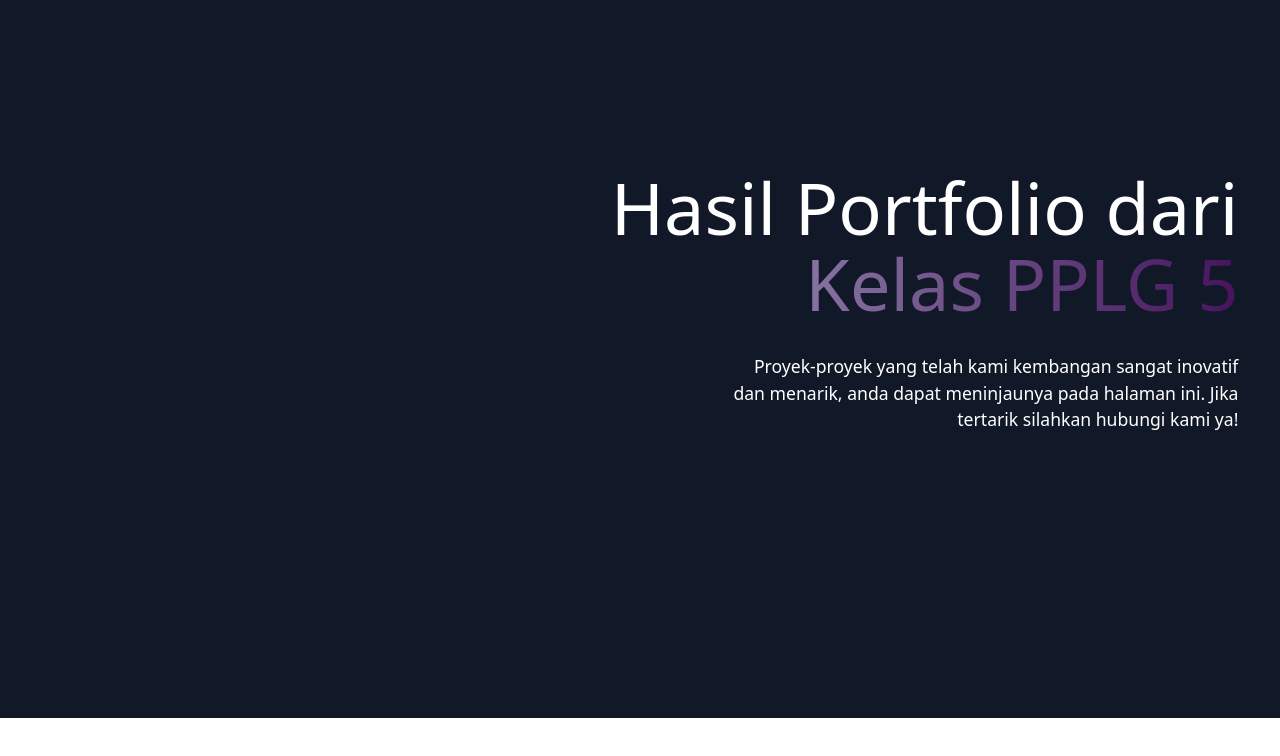
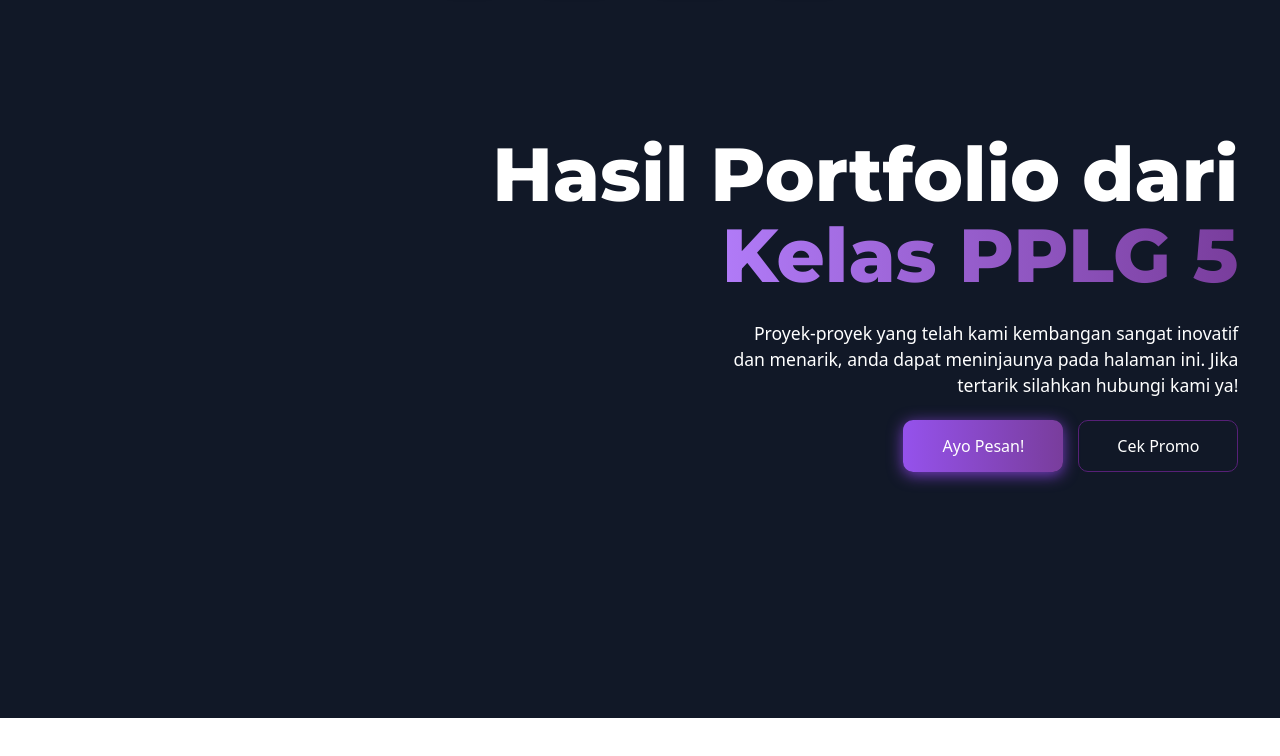
Before and after one commit to pengembanganperangkatlunakgim5/pengembanganperangkatlunakgim5.github.io, a plain HTML site: page portfolio.html in a window 1280 px wide. Shown: the part 82-838 px from the top of the page. Drawn offline with nearby package versions, Linux system fonts and the light colour scheme.

Commit message:
Menambahkan font dan membuat tombol dibawah subjudul

```diff
--- a/portfolio.css
+++ b/portfolio.css
@@ -1,6 +1,11 @@
 body {
   height: 1000px;
   overflow-x: hidden;
+}
+/* font */
+@font-face {
+  font-family: "montserrat";
+  src: url(./font/Montserrat-ExtraBold.ttf) format(TrueType);
 }
 /* style header */
 .background-header {
@@ -14,7 +19,7 @@ body {
   height: auto;
   color: white;
   flex-direction: column;
-  margin-top: calc(100vh / 3.4);
+  margin-top: calc(100vh / 4);
   text-align: right;
   margin-right: 2.6rem;
   justify-content: end;
@@ -23,19 +28,55 @@ body {
 /* style judul */
 .judul .kelas {
   display: inline-block;
-  background-image: linear-gradient(to left, rgb(70, 20, 94), rgb(135, 115, 161));
+  background-image: linear-gradient(to left, rgb(121, 61, 156), rgb(177, 123, 248));
   background-clip: text;
   -webkit-text-fill-color: transparent;
   margin-top: -2rem;
 }
 .judul h1 {
-  font-size: 4.5em;
+  font-size: 4.7em;
+  font-family: montserrat;
 }
 /* style subjudul */
 .subjudul {
-  margin-top: 1rem;
+  margin-top: 0.5rem;
   padding-left: 45rem;
 }
 .subjudul p {
   font-size: 1.1em;
 }
+/* tombol */
+.bagian-tombol {
+  display: flex;
+  flex-direction: row;
+  justify-content: end;
+  margin-top: 1.3rem;
+}
+.tombol {
+  width: 10em;
+  height: 3.3em;
+  display: flex;
+}
+.tombol p {
+  margin: auto;
+}
+.pesan {
+  margin-right: 15px;
+  background-image: linear-gradient(to left, rgb(121, 61, 156), rgb(149, 82, 236));
+  border-radius: 10px;
+  box-shadow: 0 3px 15px rgb(120, 61, 197);
+  transition: 0.6s;
+}
+.pesan:hover {
+  transform: translateY(-5px) scale(1.05);
+  box-shadow: 0 5px 15px rgb(120, 61, 197);
+}
+
+.promo {
+  border-radius: 10px;
+  border: 1px solid rgb(87, 32, 119);
+  transition: 0.6s;
+}
+.promo:hover {
+  background-color: rgb(149, 66, 197);
+}
--- a/portfolio.html
+++ b/portfolio.html
@@ -93,6 +93,14 @@
         <div class="subjudul">
           <p>Proyek-proyek yang telah kami kembangan sangat inovatif dan menarik, anda dapat meninjaunya pada halaman ini. Jika tertarik silahkan <span>hubungi kami</span> ya!</p>
         </div>
+        <div class="bagian-tombol">
+          <a href="services.html">
+            <div class="tombol pesan"><p>Ayo Pesan!</p></div>
+          </a>
+          <a href="services.html #pricecard">
+            <div class="tombol promo"><p>Cek Promo</p></div>
+          </a>
+        </div>
       </div>
     </div>
 
```
Also changed, not shown: font/Montserrat-ExtraBold.ttf (added).
